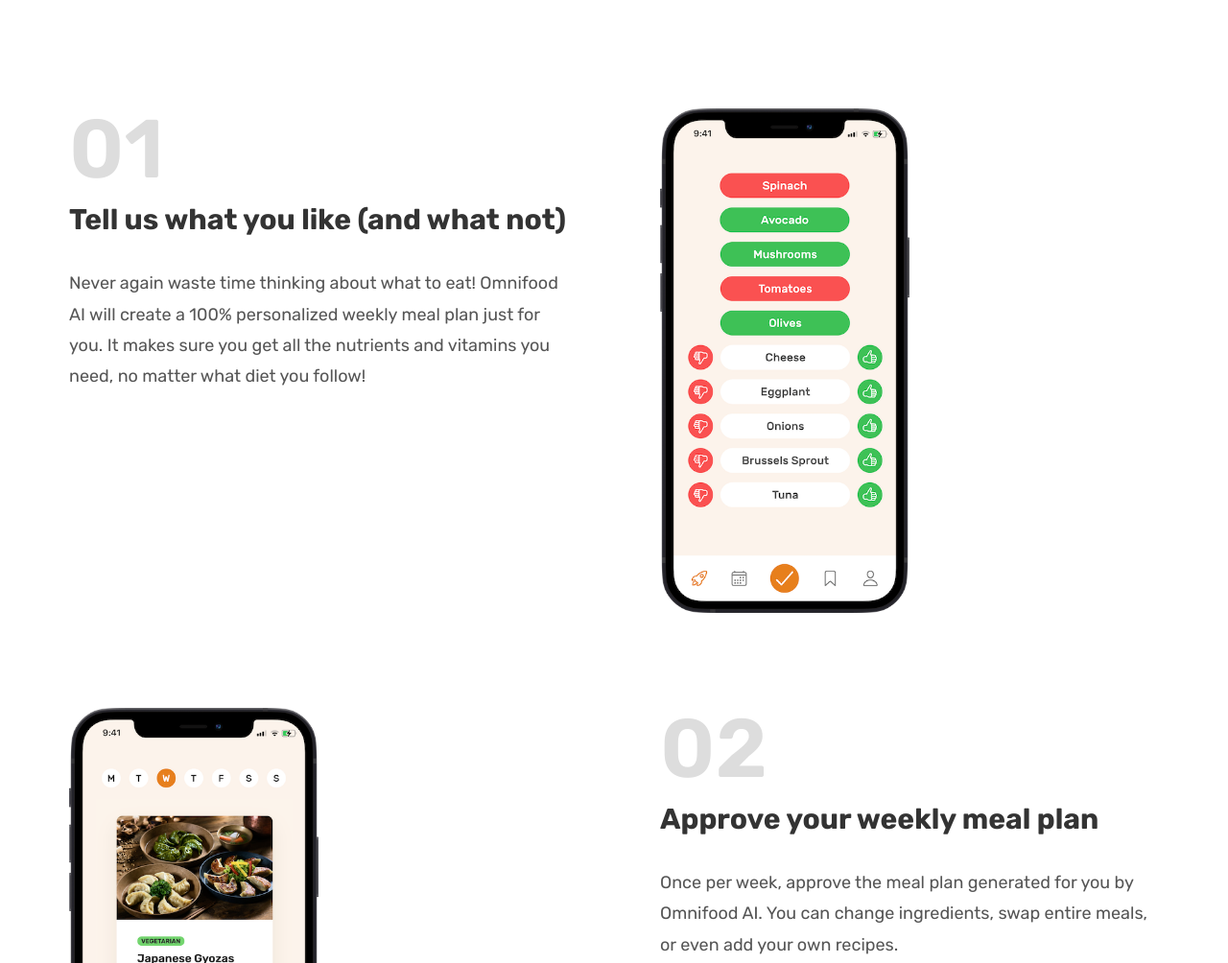
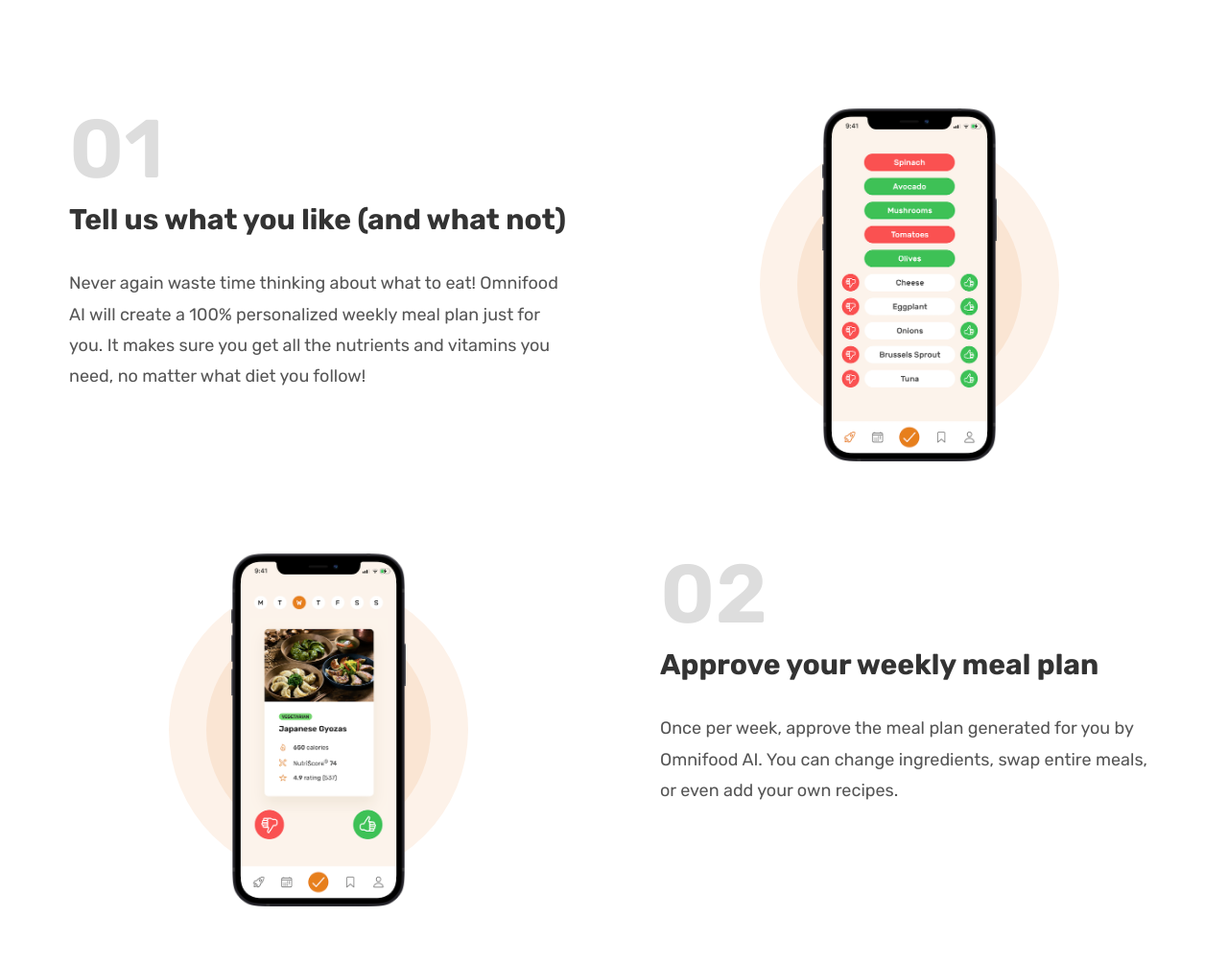
Before and after one commit to yaredow/Omnifood, a plain HTML site: page index.html in a window 1280 px wide. Shown: the part 1041-2045 px from the top of the page at 96% size. Drawn offline with Linux system fonts and the light colour scheme.

Commit message:
add a circular shape to the images in how it works section

```diff
--- a/index.html
+++ b/index.html
@@ -24,6 +24,7 @@
             <li><a class="main-nav-link" href="#">Section 2</a></li>
             <li><a class="main-nav-link" href="#">Section 3</a></li>
             <li><a class="main-nav-link" href="#">Section 4</a></li>
+            <li><a class="main-nav-link" href="#">Section 5</a></li>
           </ul>
         </nav>
       </header>
@@ -70,7 +71,7 @@
           </h2>
           <img src="img/" alt="" />
         </div>
-        <div class="container grid grid--2-cols">
+        <div class="container grid grid--2-cols grid-center-v">
           <div class="step-text-box">
             <p class="step-number">01</p>
             <h3 class="heading-teritery">
--- a/styles/general.css
+++ b/styles/general.css
@@ -116,3 +116,6 @@
 .grid--3-cols {
   grid-template-columns: repeat(3, 1fr);
 }
+.grid-center-v {
+  align-self: center;
+}
--- a/styles/style.css
+++ b/styles/style.css
@@ -121,8 +121,38 @@
   margin-bottom: 1.2rem;
 }
 .step-img {
-  width: 50%;
+  width: 35%;
 }
+.step-img-box {
+  position: relative;
+  display: flex;
+  align-items: center;
+  justify-content: center;
+}
+.step-img-box::before,
+.step-img-box::after {
+  content: '';
+  display: block;
+  padding-bottom: 60%;
+  position: absolute;
+  top: 50%;
+  left: 50%;
+  transform: translate(-50%, -50%);
+  border-radius: 50%;
+}
+
+.step-img-box::before {
+  background-color: #fdf2e9;
+  width: 60%;
+  z-index: -2;
+}
+.step-img-box::after {
+  background-color: #fae5d3;
+  width: 45%;
+  padding-bottom: 45%;
+  z-index: -1;
+}
+
 .step-description {
   font-size: 1.8rem;
   line-height: 1.8;
```
